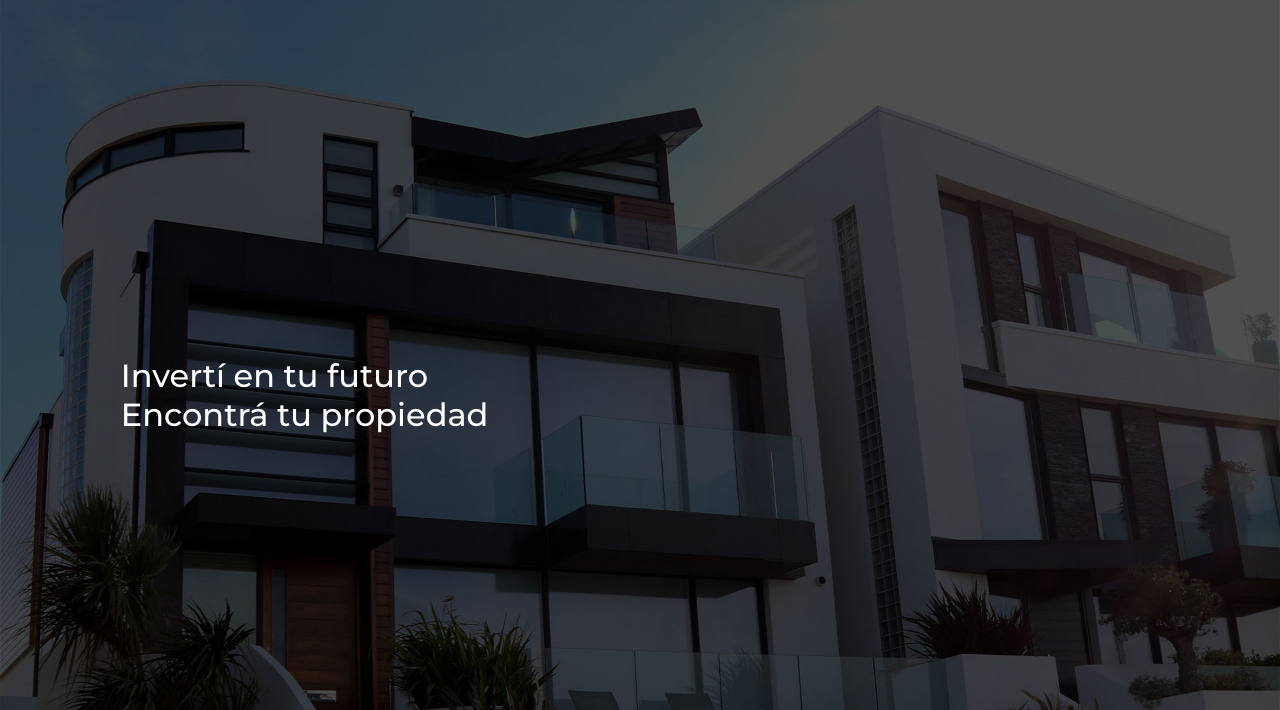
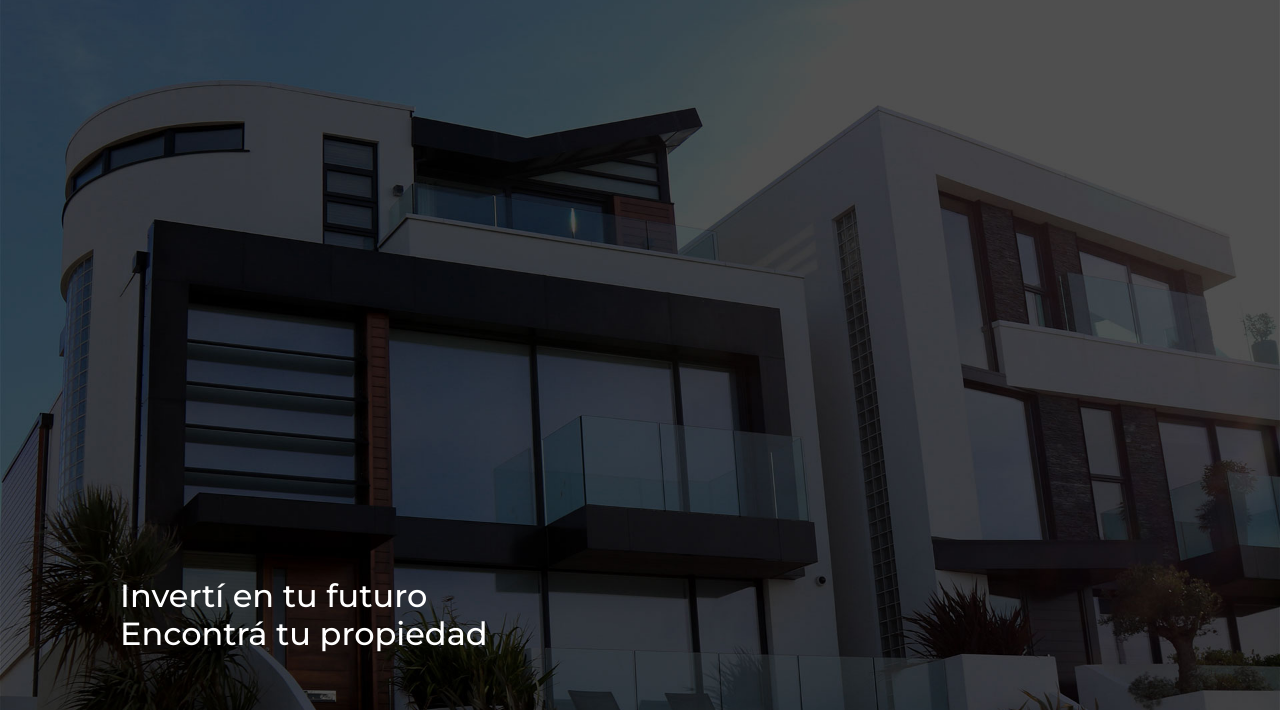
Before and after one commit to brownvictoria/bienes-raices-coder, a website: page index.html in a window 1280 px wide. Shown: the part 87-797 px from the top of the page. Drawn offline with nearby package versions, Linux system fonts and the light colour scheme.

Commit message:
Version 22:03

```diff
--- a/Scss/style.scss
+++ b/Scss/style.scss
@@ -34,9 +34,9 @@ header.inicio__header {
     color: #ffffff;
     font-size: 2rem;
     font-family: $fontMonserrat;
-    /*font-weight: 500px;*/
-    padding: 22rem 0rem 0rem 6.8rem;
-    text-align: left !important;
+    position: absolute;
+    left: 7.5rem;
+    top: 83%;
   }
 }
 
```
Also changed, not shown: Css/style.css.
